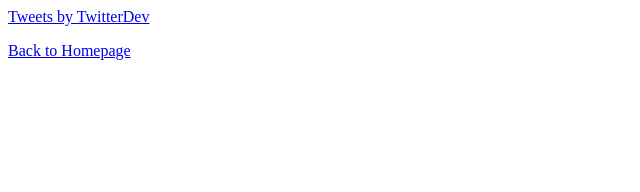
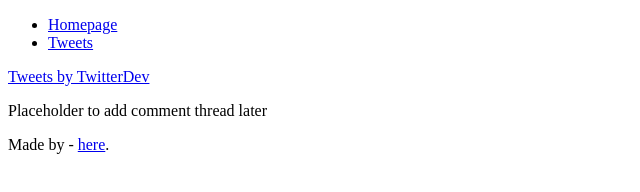
Before and after one commit to Fatitag/alx_tools, a plain HTML site: page alx_html_css/html_basic/tweets.html in a window 1280 px wide. Shown: the whole page, without its empty margins (0-640 px from the left). Drawn offline with Linux system fonts and the light colour scheme.

Commit message:
Add cool first webpage and tweets webpage

```diff
--- a/alx_html_css/html_basic/tweets.html
+++ b/alx_html_css/html_basic/tweets.html
@@ -4,10 +4,27 @@
     <title>Cool Other Webpage - Tweets</title>
 </head>
 <body>
-    <!-- Embed a tweet using the official Twitter widget -->
-    <a class="twitter-timeline" data-lang="en" data-width="400" data-height="300" href="https://twitter.com/TwitterDev/timelines/539487832448843776?ref_src=twsrc%5Etfw">Tweets by TwitterDev</a> <script async src="https://platform.twitter.com/widgets.js" charset="utf-8"></script>
+    <header>
+        <ul>
+            <li><a href="index.html">Homepage</a></li>
+            <li><a href="tweets.html">Tweets</a></li>
+        </ul>
+    </header>
 
-    <!-- Link back to the index.html webpage -->
-    <p><a href="index.html">Back to Homepage</a></p>
+    <main>
+        <article>
+            <!-- Embed a tweet using the official Twitter widget -->
+            <a class="twitter-timeline" data-lang="en" data-width="400" data-height="300" href="https://twitter.com/TwitterDev/timelines/539487832448843776?ref_src=twsrc%5Etfw">Tweets by TwitterDev</a>
+            <script async src="https://platform.twitter.com/widgets.js" charset="utf-8"></script>
+        </article>
+
+        <aside>
+            <p>Placeholder to add comment thread later</p>
+        </aside>
+    </main>
+
+    <footer>
+        <p>Made by <YOUR NAME> - <a href="<ANY LINK>" target="_blank">here</a>.</p>
+    </footer>
 </body>
 </html>
```
Also changed, not shown: alx_html_css/html_basic/index.html (+18 -0 lines).
